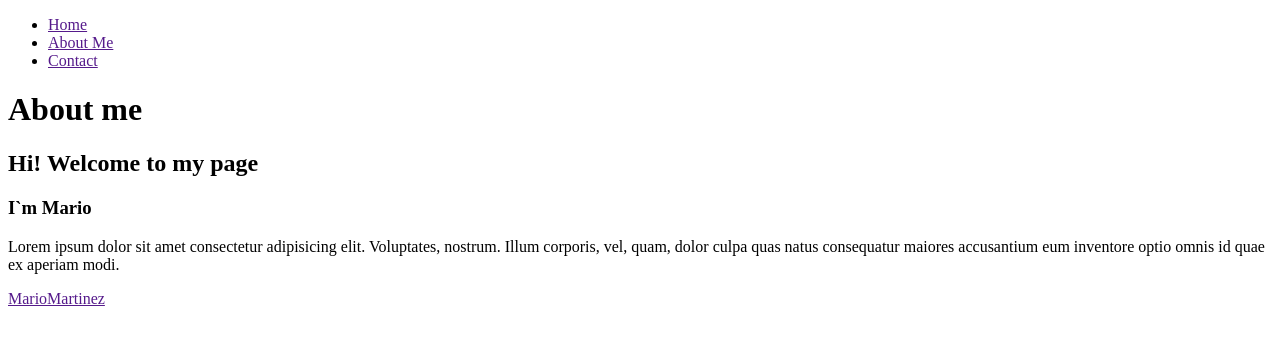
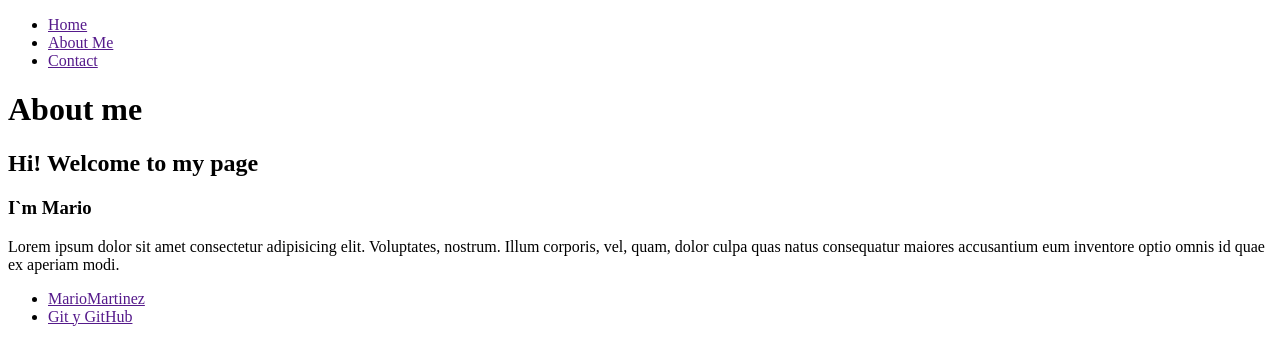
Before and after one commit to MarioMartinezAguilar/git_azul, a plain HTML site: page index.html in a window 1280 px wide. Drawn offline with Linux system fonts and the light colour scheme.

Commit message:
Modified footer HTML

```diff
--- a/index.html
+++ b/index.html
@@ -21,6 +21,16 @@
 		<h3>I`m <span>Mario</span></h3>
 		<p>Lorem ipsum dolor sit amet consectetur adipisicing elit. Voluptates, nostrum. Illum corporis, vel, quam, dolor culpa quas natus consequatur maiores accusantium eum inventore optio omnis id quae ex aperiam modi.</p>
 	</main>
-	<footer><a href="">MarioMartinez</footer>
+	<footer>
+		<ul>
+			<li>
+				<a href="">MarioMartinez</a>
+			</li>
+			<li>
+				<a href="">Git y GitHub</a>
+			</li>
+		</ul>
+
+	</footer>
 </body>
 </html>
```
